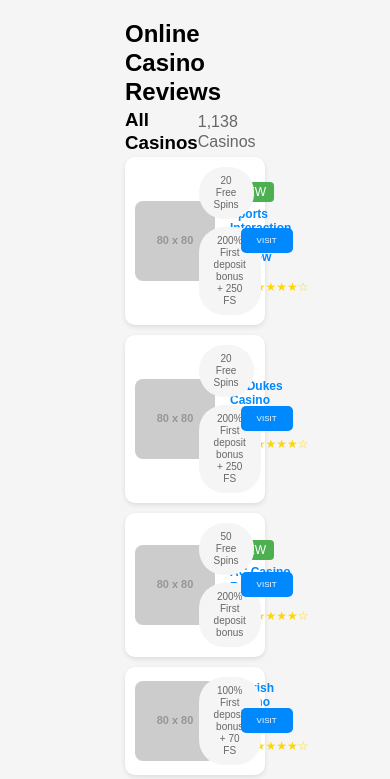
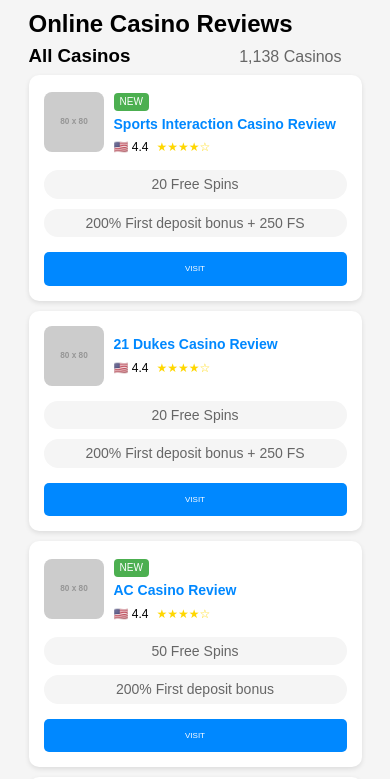
Before and after one commit to NataliiaTom/Gocows, a website built with Parcel: page src/index.html in a window 390 px wide. Shown: the top 779 px of the page. Built offline with nearby package versions, Linux system fonts and the light colour scheme; placeholder pictures from the web are drawn by us.

Commit message:
decrease size

```diff
--- a/src/style.css
+++ b/src/style.css
@@ -83,9 +83,9 @@
 .new-badge {
   background: #4caf50;
   color: white;
-  padding: 3px 8px;
+  padding: 3px 6px;
   border-radius: 4px;
-  font-size: 12px;
+  font-size: 10px;
   display: inline-block;
   margin-bottom: 5px;
 }
@@ -576,3 +576,84 @@
   background-color: rgba(0, 0, 0, 0.5);
   z-index: 1000;
 }
+
+/* Add these media queries at the end of your CSS file */
+
+@media screen and (max-width: 1024px) {
+  .container {
+    width: 90%;
+  }
+}
+
+@media screen and (max-width: 768px) {
+  .casino-card {
+    flex-direction: column;
+    gap: 15px;
+    padding: 15px;
+  }
+
+  .casino-info {
+    width: 100%;
+    justify-content: flex-start;
+  }
+
+  .bonus-info {
+    width: 100%;
+    flex-direction: row;
+    justify-content: flex-start;
+    gap: 10px;
+  }
+
+  .bonus-info div {
+    font-size: 14px;
+    padding: 6px 12px;
+    min-width: auto;
+  }
+
+  .visit-btn {
+    width: 100%;
+    padding: 12px;
+  }
+}
+
+@media screen and (max-width: 480px) {
+  body {
+    padding: 10px;
+  }
+
+  .casino-info {
+    gap: 10px;
+  }
+
+  .casino-logo {
+    width: 60px;
+    height: 60px;
+  }
+
+  .casino-details h3 {
+    font-size: 14px;
+  }
+
+  .rating {
+    font-size: 12px;
+  }
+
+  .bonus-info {
+    flex-direction: column;
+  }
+
+  .bonus-info div {
+    width: 100%;
+    text-align: center;
+  }
+
+  .modal-content {
+    width: 95%;
+    margin: 10% auto;
+    padding: 15px;
+  }
+
+  .modal-header h2 {
+    font-size: 18px;
+  }
+}
```
